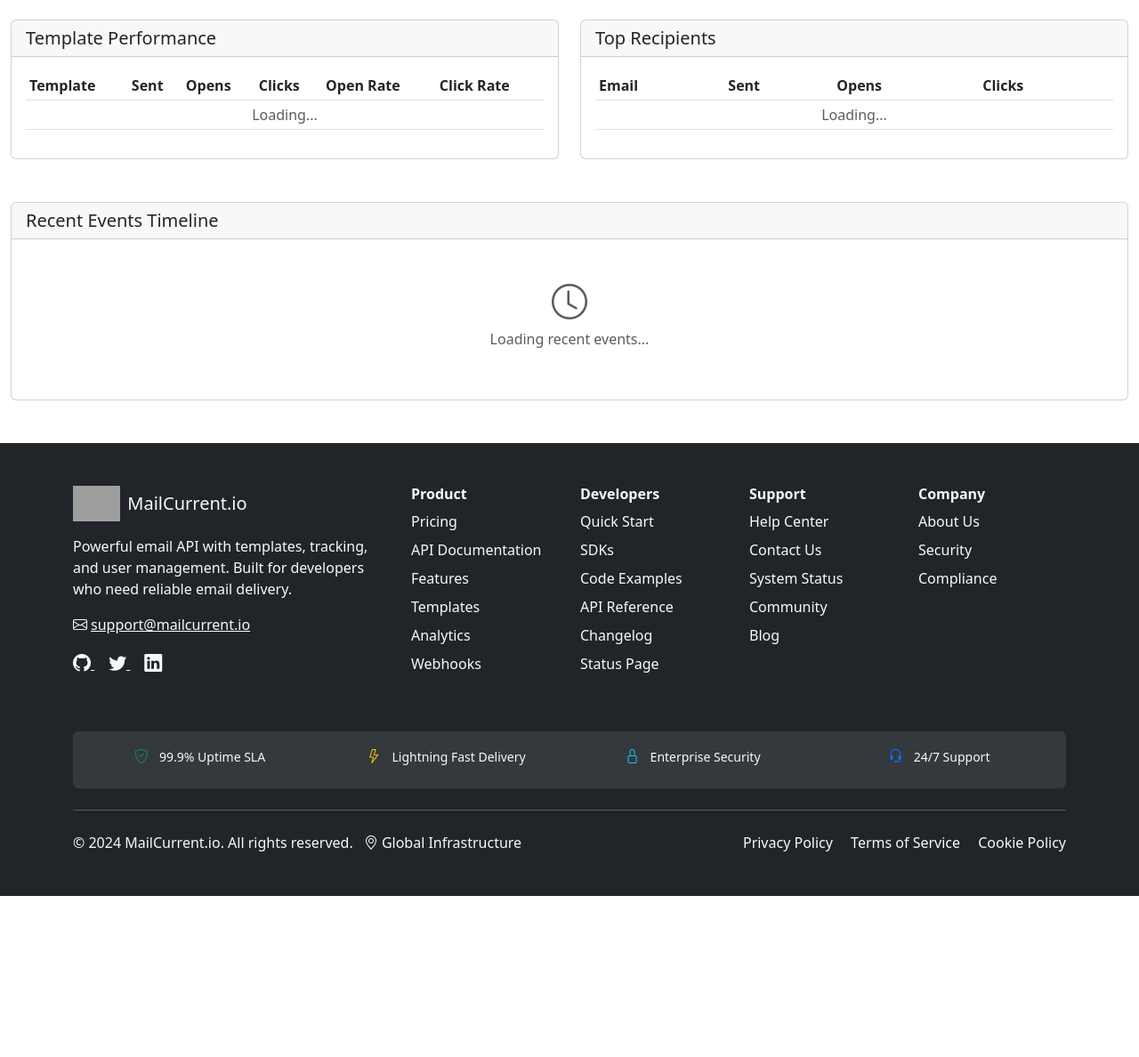
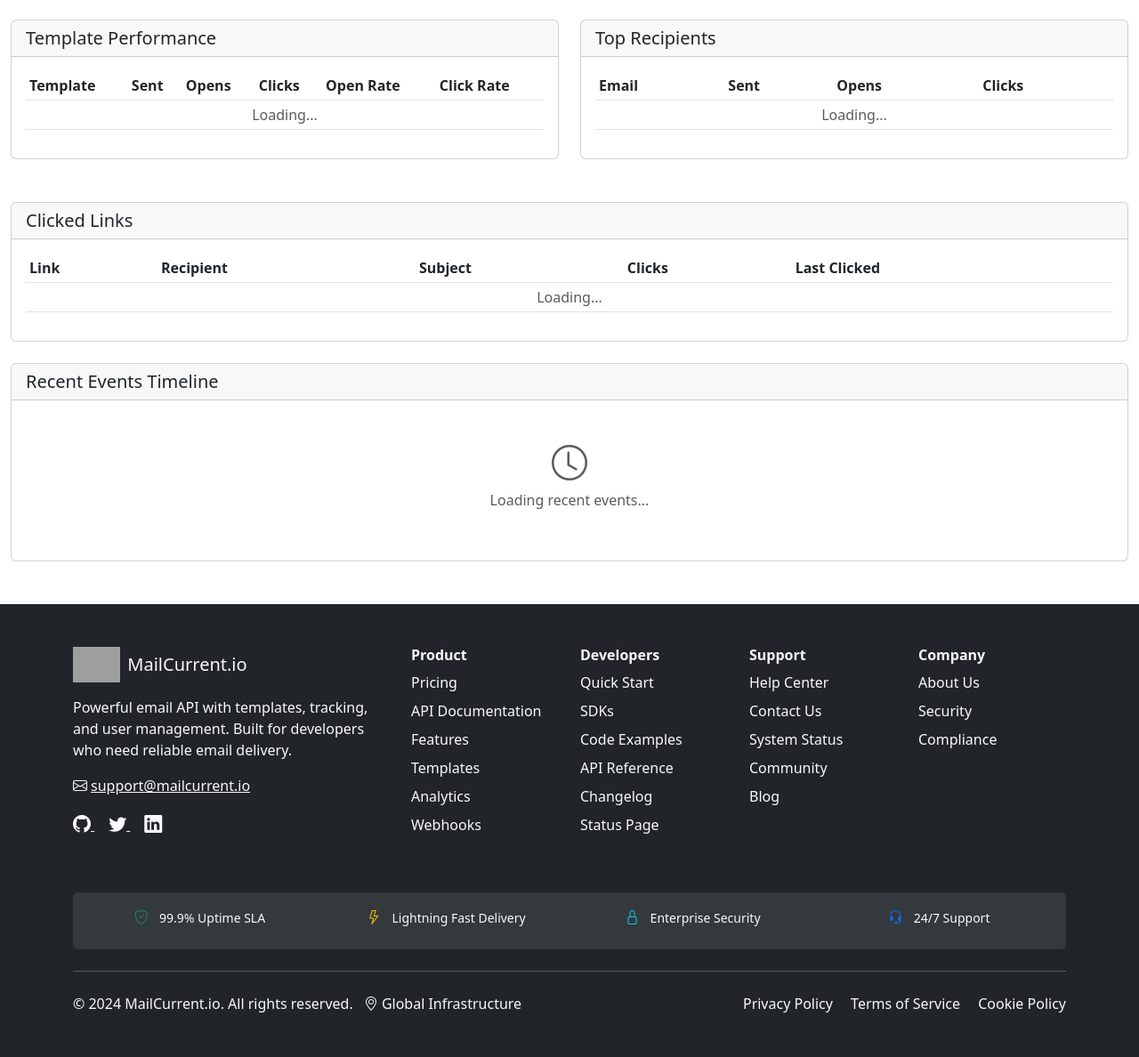
Before and after one commit to Lord0fthetrains/mailcurrent.io, a Django app: template templates/dashboard/analytics.html in a window 1280 px wide. Shown: the part 813-2001 px from the top of the page at 89% size. Before the commit the page ends 1820 px from the top, so only its background shows below. Run offline with Django 5.2, Linux system fonts and the light colour scheme; the template is opened without the code that fills it, so the values that code supplies are empty; some libraries are stand-ins or nearby versions; grey boxes are pictures that could not be loaded.

Commit message:
Enhance link tracking to show clicked URLs and track all links
- Add original_url parameter to click tracking URLs
- Store original URL in click event data
- Redirect to original URL instead of default
- Add 'Clicked Links' section to analytics dashboard
- Show which specific links were clicked with click counts
- Track all links in emails (not just some)
- Display click statistics grouped by URL
- Add external link icons for better UX

```diff
--- a/api/analytics_service.py
+++ b/api/analytics_service.py
@@ -60,9 +60,11 @@ class AnalyticsService:
             # Generate link ID
             link_id = str(uuid.uuid4())[:8]
 
-            # Create tracking URL
+            # Create tracking URL with original URL encoded
             base_url = getattr(settings, 'BASE_URL', 'http://localhost:3099')
-            tracking_url = f"{base_url}/track/click/{email_log_id}/{link_id}/"
+            import urllib.parse
+            encoded_url = urllib.parse.quote(url, safe='')
+            tracking_url = f"{base_url}/track/click/{email_log_id}/{link_id}/?url={encoded_url}"
 
             # Replace href with tracking URL
             new_tag = re.sub(r'href=["\'][^"\']+["\']', f'href="{tracking_url}"', original_tag)
--- a/templates/dashboard/analytics.html
+++ b/templates/dashboard/analytics.html
@@ -259,6 +259,37 @@
         </div>
     </div>
 
+    <!-- Clicked Links -->
+    <div class="row mb-4">
+        <div class="col-12">
+            <div class="card">
+                <div class="card-header">
+                    <h5 class="mb-0">Clicked Links</h5>
+                </div>
+                <div class="card-body">
+                    <div class="table-responsive">
+                        <table class="table table-sm">
+                            <thead>
+                                <tr>
+                                    <th>Link</th>
+                                    <th>Recipient</th>
+                                    <th>Subject</th>
+                                    <th>Clicks</th>
+                                    <th>Last Clicked</th>
+                                </tr>
+                            </thead>
+                            <tbody id="clickedLinksTable">
+                                <tr>
+                                    <td colspan="5" class="text-center text-muted">Loading...</td>
+                                </tr>
+                            </tbody>
+                        </table>
+                    </div>
+                </div>
+            </div>
+        </div>
+    </div>
+
     <!-- Recent Events Timeline -->
     <div class="row">
         <div class="col-12">
@@ -354,6 +385,7 @@ function loadAnalytics() {
         updateTemplateTable(stats.template_performance);
         updateEventsTimeline(events);
         updateRecipientsTable(recipients);
+        updateClickedLinksTable(events);
 
     } catch (error) {
         console.error('Error loading analytics:', error);
@@ -485,6 +517,55 @@ function updateRecipientsTable(recipients) {
     `).join('');
 }
 
+function updateClickedLinksTable(events) {
+    const tbody = document.getElementById('clickedLinksTable');
+
+    // Filter only click events and group by URL
+    const clickEvents = events.filter(event => event.event_type === 'clicked');
+
+    if (clickEvents.length === 0) {
+        tbody.innerHTML = '<tr><td colspan="5" class="text-center text-muted">No clicked links</td></tr>';
+        return;
+    }
+
+    // Group clicks by URL
+    const linkGroups = {};
+    clickEvents.forEach(event => {
+        const url = event.event_data?.original_url || 'Unknown URL';
+        if (!linkGroups[url]) {
+            linkGroups[url] = {
+                url: url,
+                recipient: event.recipient_email,
+                subject: event.email_subject,
+                clicks: 0,
+                lastClicked: event.created_at
+            };
+        }
+        linkGroups[url].clicks++;
+        if (new Date(event.created_at) > new Date(linkGroups[url].lastClicked)) {
+            linkGroups[url].lastClicked = event.created_at;
+        }
+    });
+
+    // Convert to array and sort by clicks
+    const linkData = Object.values(linkGroups).sort((a, b) => b.clicks - a.clicks);
+
+    tbody.innerHTML = linkData.map(link => `
+        <tr>
+            <td>
+                <a href="${link.url}" target="_blank" class="text-decoration-none">
+                    ${link.url.length > 50 ? link.url.substring(0, 50) + '...' : link.url}
+                    <i class="bi bi-box-arrow-up-right ms-1"></i>
+                </a>
+            </td>
+            <td>${link.recipient}</td>
+            <td>${link.subject || 'N/A'}</td>
+            <td><span class="badge bg-primary">${link.clicks}</span></td>
+            <td>${new Date(link.lastClicked).toLocaleString()}</td>
+        </tr>
+    `).join('');
+}
+
 function updateEventsTimeline(events) {
     const timeline = document.getElementById('eventsTimeline');
     if (events.length === 0) {
```
Also changed, not shown: api/webhook_views.py (+11 -3 lines).
